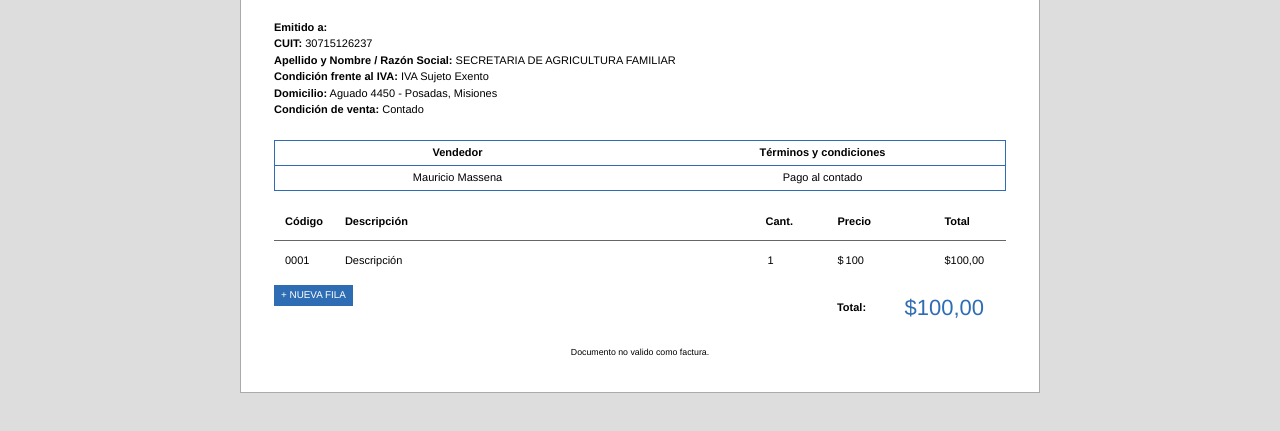
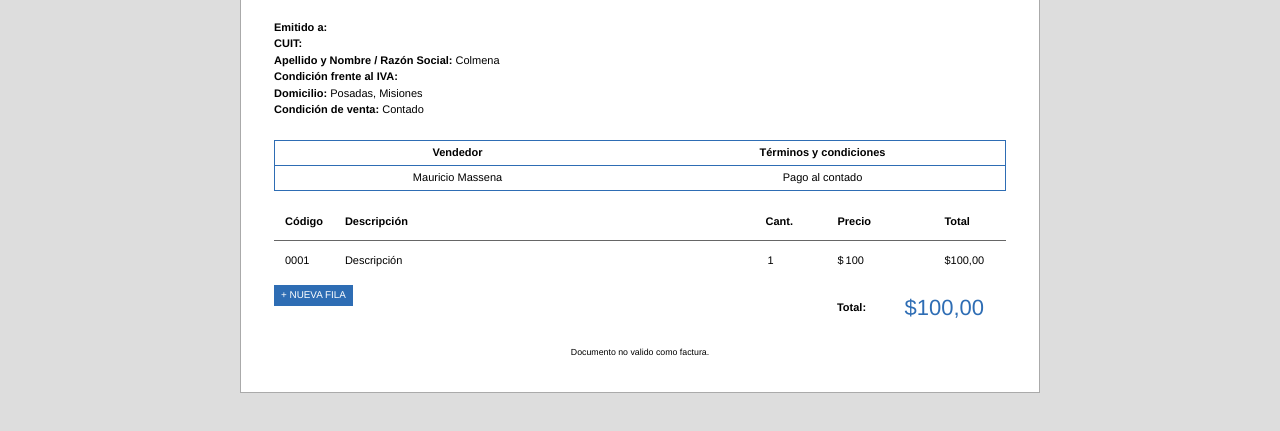
Before and after one commit to mauriciomss/proforma, a plain HTML site: page index.html in a window 1280 px wide. Shown: the part 283-714 px from the top of the page. Drawn offline with nearby package versions, Linux system fonts and the light colour scheme.

Commit message:
commit 22-09-2026 07:49:50

```diff
--- a/index.html
+++ b/index.html
@@ -101,10 +101,10 @@
 		<div class="col-12">
 			<p contenteditable class="client">
 				<strong>Emitido a:</strong><br>
-				<strong>CUIT:</strong> 30715126237<br>
-				<strong>Apellido y Nombre / Razón Social:</strong> SECRETARIA DE AGRICULTURA FAMILIAR<br>
-				<strong>Condición frente al IVA:</strong> IVA Sujeto Exento<br>
-				<strong>Domicilio:</strong> Aguado 4450 - Posadas, Misiones<br>
+				<strong>CUIT:</strong> <br>
+				<strong>Apellido y Nombre / Razón Social:</strong> Colmena<br>
+				<strong>Condición frente al IVA:</strong> <br>
+				<strong>Domicilio:</strong> Posadas, Misiones<br>
 				<strong>Condición de venta:</strong> Contado<br>
 			</p>
 		</div><!--.col-->
```
